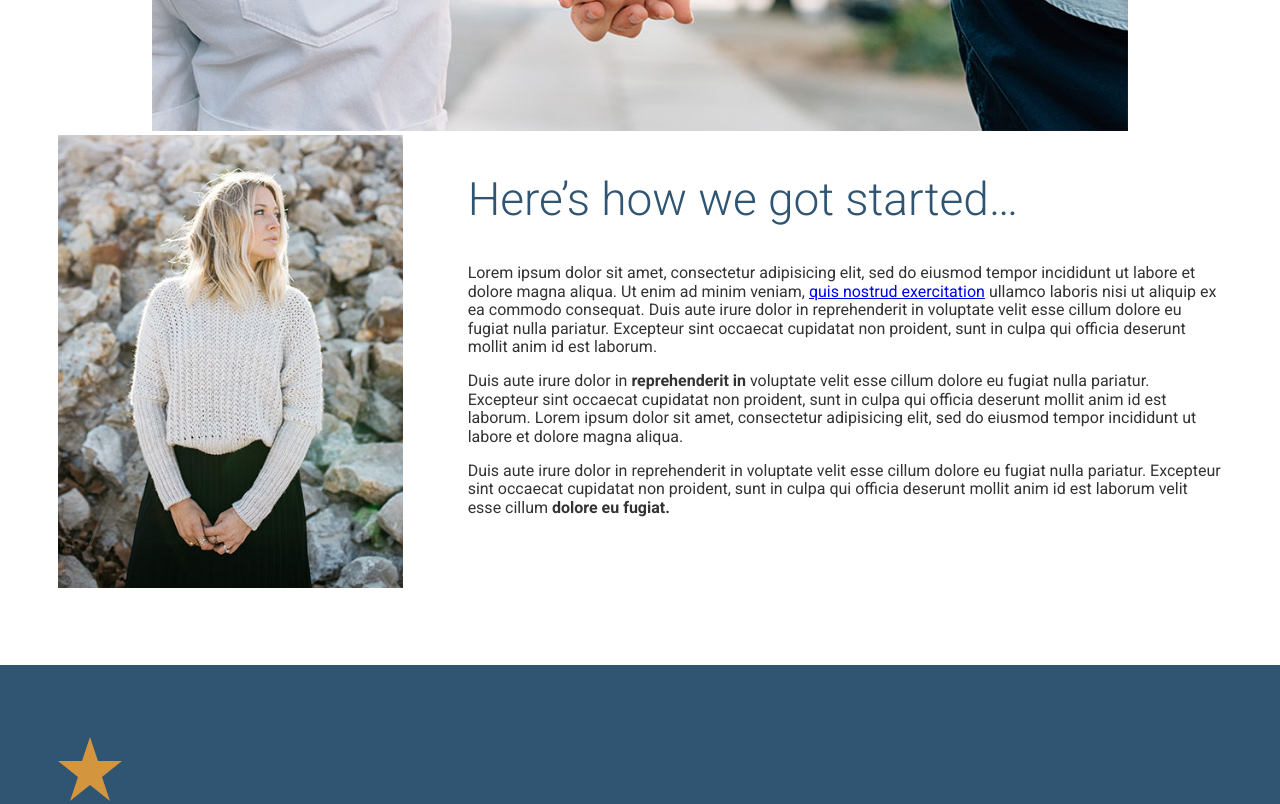
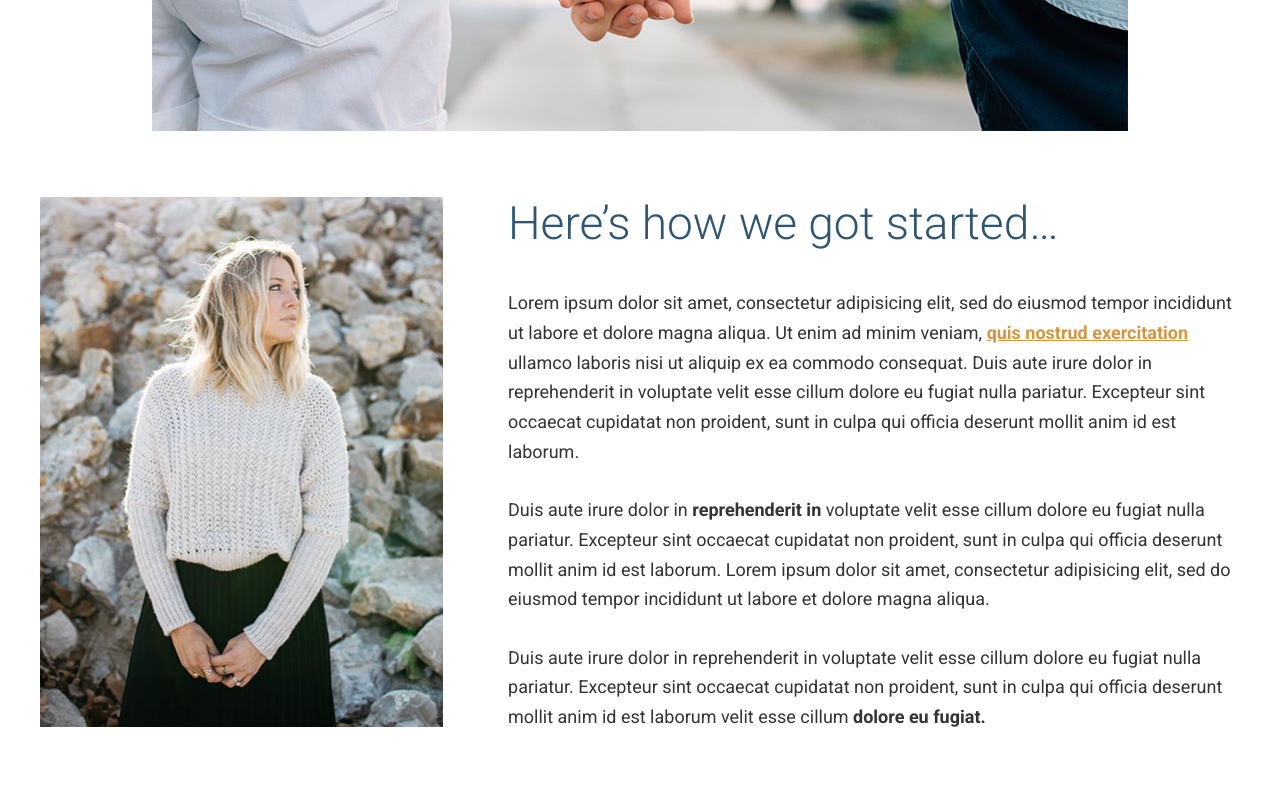
Before and after one commit to Czaroos/travel-agency-site, a website: page app/index.html in a window 1280 px wide. Shown: the part 1380-2184 px from the top of the page. Drawn offline with Linux system fonts and the light colour scheme.

Commit message:
Paragraph styling done. Made images responsive.

```diff
--- a/app/assets/styles/base/_global.css
+++ b/app/assets/styles/base/_global.css
@@ -11,3 +11,7 @@ img {
 * {
 	box-sizing: border-box;
 }
+
+a {
+	color: $mainOrange;
+}
--- /dev/null
+++ b/app/assets/styles/modules/_generic-content-container.css
@@ -0,0 +1,14 @@
+.generic-content-container {
+  p {
+    line-height: 1.65;
+    margin: 1.8rem 0;
+
+    @mixin atSmall {
+      font-size: 1.125rem;
+    }
+  }
+
+  p a {
+    font-weight: 700;
+  }
+}
--- a/app/assets/styles/modules/_headline.css
+++ b/app/assets/styles/modules/_headline.css
@@ -44,4 +44,8 @@ strong {
   margin-bottom: 1.6em;
 }
 
+&--no-t-margin {
+  margin-top: 0;
 }
+
+}
--- a/app/assets/styles/modules/_row.css
+++ b/app/assets/styles/modules/_row.css
@@ -9,19 +9,34 @@
     padding-right: 65px;
   }
 
+  &__b-margin-until-medium {
+    margin-bottom: 1rem;
+  }
+
   @mixin atMedium{
+
+    &__b-margin-until-medium {
+      margin-bottom: 0;
+    }
+
     &__medium-4 {
       float:left;
       width: 33.33%;
 
     }
 
+    &__medium-4--larger {
+      width: 37%;
+    }
+
     &__medium-8 {
       float: left;
       width: 66.66%;
     }
+
+    &__medium-8--smaller {
+      width: 63%;
+    }
+
   }
-
-
-
 }
--- a/app/assets/styles/modules/_wrapper.css
+++ b/app/assets/styles/modules/_wrapper.css
@@ -2,7 +2,7 @@
   overflow: hidden;
   padding-left: 18px;
   padding-right: 18px;
-  max-width: 1200px;
+  max-width: 1236px;
   margin-left: auto;
   margin-right: auto;
 
@@ -15,4 +15,12 @@
     padding-right: 0;
 }
 
+  &--b-margin {
+    margin-bottom: 1rem;
+
+    @mixin atSmall {
+      margin-bottom: 3.875rem;
+    }
+  }
+
 }
--- a/app/assets/styles/styles.css
+++ b/app/assets/styles/styles.css
@@ -1,10 +1,11 @@
 @import "normalize.css";
-@import "base/_global";
 @import "base/_variables";
 @import "base/_mixins";
+@import "base/_global";
 @import "modules/_large-hero";
 @import "modules/_btn";
 @import "modules/_wrapper";
 @import "modules/_page-section";
 @import "modules/_headline";
 @import "modules/_row";
+@import "modules/_generic-content-container";
--- a/app/index.html
+++ b/app/index.html
@@ -44,18 +44,26 @@
     <div class="wrapper">
       <h2 class="headline headline--centered headline--light headline--b-margin-small">The first trip we planned <strong>was our own.</strong></h2>
       <h3 class="headline headline--centered headline--orange headline--small headline--narrow headline--light headline--b-margin-large">Ever since, we&rsquo;ve been working to make travel <strong>better for everyone.</strong></h3>
-      <div class="wrapper wrapper--medium">
-        <img src="assets/images/first-trip.jpg" alt="Couple walking down a street.">
+
+      <div class="wrapper wrapper--medium wrapper--b-margin">
+        <img sizes="(min-width: 970px) 976px, 100vw" srcset="assets/images/first-trip-low-res.jpg 565w, assets/images/first-trip.jpg 976w, assets/images/first-trip-hi-dpi.jpg 1952w" alt="Couple walking down a street.">
       </div>
 
       <div class="row row--gutters">
-        <div class="row__medium-4">
-          <img src="assets/images/our-start.jpg" alt="Our founder, Jane Doe"></div>
-        <div class="row__medium-8">
-          <h2 class="headline">Here&rsquo;s how we got started&hellip;</h2>
-          <p>Lorem ipsum dolor sit amet, consectetur adipisicing elit, sed do eiusmod tempor incididunt ut labore et dolore magna aliqua. Ut enim ad minim veniam, <a href="#">quis nostrud exercitation</a> ullamco laboris nisi ut aliquip ex ea commodo consequat. Duis aute irure dolor in reprehenderit in voluptate velit esse cillum dolore eu fugiat nulla pariatur. Excepteur sint occaecat cupidatat non proident, sunt in culpa qui officia deserunt mollit anim id est laborum.</p>
-          <p>Duis aute irure dolor in <strong>reprehenderit in</strong> voluptate velit esse cillum dolore eu fugiat nulla pariatur. Excepteur sint occaecat cupidatat non proident, sunt in culpa qui officia deserunt mollit anim id est laborum. Lorem ipsum dolor sit amet, consectetur adipisicing elit, sed do eiusmod tempor incididunt ut labore et dolore magna aliqua.</p>
-          <p>Duis aute irure dolor in reprehenderit in voluptate velit esse cillum dolore eu fugiat nulla pariatur. Excepteur sint occaecat cupidatat non proident, sunt in culpa qui officia deserunt mollit anim id est laborum velit esse cillum <strong>dolore eu fugiat.</strong></p>
+        <div class="row__medium-4 row__medium-4--larger row__b-margin-until-medium">
+          <picture>
+            <source sizes="404px" srcset="assets/images/our-start.jpg 404w, assets/images/our-start-hi-dpi.jpg 808w" media="(min-width: 1020px)">
+            <source sizes="320px" srcset="assets/images/our-start-portrait.jpg 382w, assets/images/our-start-portrait-hi-dpi.jpg 764w" media="(min-width: 800px)">
+            <img srcset="assets/images/our-start-landscape.jpg 800w, assets/images/our-start-landscape-hi-dpi.jpg 1600w" alt="Our founder, Jane Doe">
+          </picture>
+        </div>
+        <div class="row__medium-8 row__medium-8--smaller">
+          <div class="generic-content-container">
+            <h2 class="headline headline--no-t-margin">Here&rsquo;s how we got started&hellip;</h2>
+            <p>Lorem ipsum dolor sit amet, consectetur adipisicing elit, sed do eiusmod tempor incididunt ut labore et dolore magna aliqua. Ut enim ad minim veniam, <a href="#">quis nostrud exercitation</a> ullamco laboris nisi ut aliquip ex ea commodo consequat. Duis aute irure dolor in reprehenderit in voluptate velit esse cillum dolore eu fugiat nulla pariatur. Excepteur sint occaecat cupidatat non proident, sunt in culpa qui officia deserunt mollit anim id est laborum.</p>
+            <p>Duis aute irure dolor in <strong>reprehenderit in</strong> voluptate velit esse cillum dolore eu fugiat nulla pariatur. Excepteur sint occaecat cupidatat non proident, sunt in culpa qui officia deserunt mollit anim id est laborum. Lorem ipsum dolor sit amet, consectetur adipisicing elit, sed do eiusmod tempor incididunt ut labore et dolore magna aliqua.</p>
+            <p>Duis aute irure dolor in reprehenderit in voluptate velit esse cillum dolore eu fugiat nulla pariatur. Excepteur sint occaecat cupidatat non proident, sunt in culpa qui officia deserunt mollit anim id est laborum velit esse cillum <strong>dolore eu fugiat.</strong></p>
+          </div>
         </div>
       </div>
     </div>
--- a/app/temp/styles/styles.css
+++ b/app/temp/styles/styles.css
@@ -363,6 +363,10 @@ img {
 	box-sizing: border-box;
 }
 
+a {
+	color: #d59541;
+}
+
 .large-hero {
 	border-bottom: 10px solid #2f5572;
 	position: relative;
@@ -455,7 +459,7 @@ img {
   overflow: hidden;
   padding-left: 18px;
   padding-right: 18px;
-  max-width: 1200px;
+  max-width: 1236px;
   margin-left: auto;
   margin-right: auto;
 
@@ -469,6 +473,17 @@ img {
     padding-left: 0;
     padding-right: 0;
 }
+
+.wrapper--b-margin {
+    margin-bottom: 1rem;
+  }
+
+@media (min-width: 530px) {
+
+.wrapper--b-margin {
+      margin-bottom: 3.875rem
+  }
+	 }
 
 .page-section {
   padding: 1.2rem 0;
@@ -542,6 +557,10 @@ img {
   margin-bottom: 1.6em;
 }
 
+.headline--no-t-margin {
+  margin-top: 0;
+}
+
 .row::after {
     content: "";
     clear: both;
@@ -556,15 +575,48 @@ img {
     padding-right: 65px;
   }
 
+.row__b-margin-until-medium {
+    margin-bottom: 1rem;
+  }
+
 @media (min-width: 800px) {
+
+    .row__b-margin-until-medium {
+      margin-bottom: 0;
+    }
+
     .row__medium-4 {
       float:left;
       width: 33.33%;
 
     }
 
+    .row__medium-4--larger {
+      width: 37%;
+    }
+
     .row__medium-8 {
       float: left;
       width: 66.66%;
     }
+
+    .row__medium-8--smaller {
+      width: 63%;
+    }
 	 }
+
+.generic-content-container p {
+    line-height: 1.65;
+    margin: 1.8rem 0;
+  }
+
+@media (min-width: 530px) {
+
+.generic-content-container p {
+      font-size: 1.125rem
+  }
+	 }
+
+.generic-content-container p a {
+    font-weight: 700;
+  }
```
